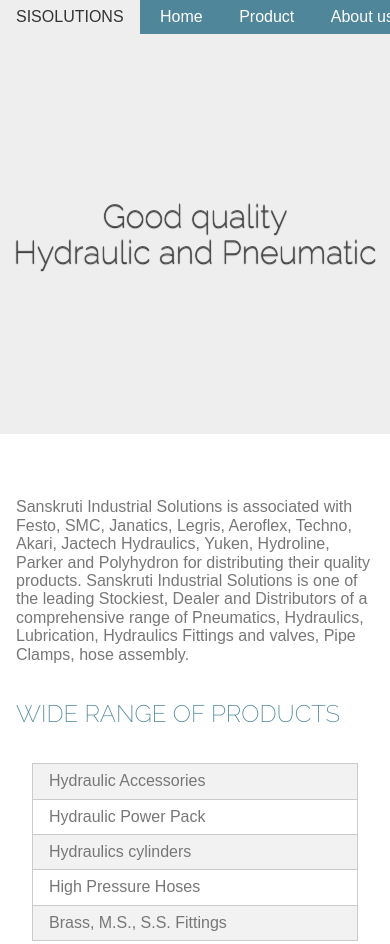
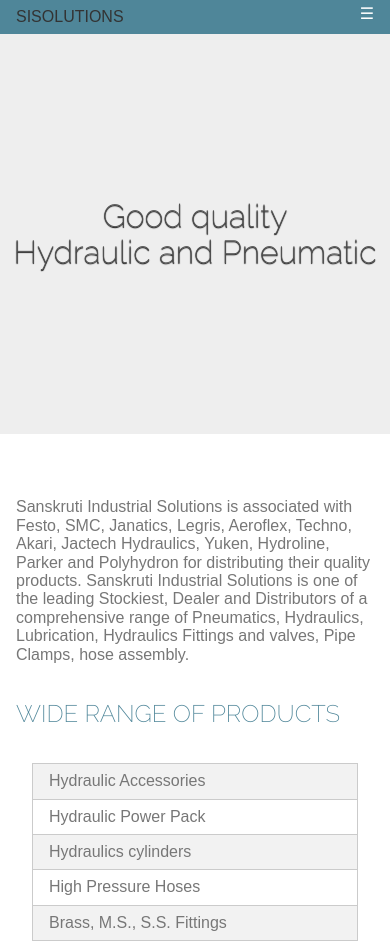
Before and after one commit to sisolin/sisolin.github.io, a plain HTML site: page index.html in a window 390 px wide. Shown: the top 944 px of the page. Drawn offline with nearby package versions, Linux system fonts and the light colour scheme.

Commit message:
Responsive menu
Horizontal menu is now responsive

```diff
--- a/index.html
+++ b/index.html
@@ -19,15 +19,22 @@
   <title>Home | Sanskriti Industrial Solutions</title>
 </head>
 <body>
-  <div class="pure-menu pure-menu-horizontal main-menu">
-    <a href="#" class="pure-menu-heading pure-menu-link main-menu-link">SISolutions</a>
-    <ul class="pure-menu-list">
-      <li class="pure-menu-item"><a href="#" class="pure-menu-link main-menu-link">Home</a></li>
-      <li class="pure-menu-item"><a href="#" class="pure-menu-link main-menu-link">Product</a></li>
-      <li class="pure-menu-item"><a href="#" class="pure-menu-link main-menu-link">About us</a></li>
+  <div class="pure-g" id="top">
+    <div class="pure-u-1">
+      <div class="pure-menu main-menu pure-menu-horizontal">
+        <a href="#" class="pure-menu-heading main-menu-link">SISolutions</a>
+        <ul class="pure-menu-list" id="menu">
+          <li class="pure-menu-item"><a href="#" class="pure-menu-link main-menu-link">Home</a></li>
+          <li class="pure-menu-item"><a href="#" class="pure-menu-link main-menu-link">Product</a></li>
+          <li class="pure-menu-item"><a href="#" class="pure-menu-link main-menu-link">About us</a></li>
+          <li class="pure-menu-item"><a href="#" class="pure-menu-link main-menu-link">Contact</a></li>
+        </div>
+        <a id="menu-icon" href="javascript:void(0);" onclick="responsiveMenu()">&#9776;</a>
     </div>
+  </div>
+
     <div class="banner">
-      <h1 class="banner-head top">
+      <h1 class="banner-head">
         Good quality<br>
         Hydraulic and Pneumatic
       </h1>
@@ -147,5 +154,17 @@
       </div>
     </div>
   </div>
+
+  <script type="text/javascript">
+  /* Toggle between adding and removing the "responsive" class to topnav when the user clicks on the icon */
+function responsiveMenu() {
+  var x = document.getElementById("menu-head");
+  if (x.className === "pure-menu main-menu pure-menu-horizontal") {
+      x.className = "pure-menu main-menu";
+  } else {
+      x.className += " pure-menu-horizontal";
+  }
+}
+  </script>
 </body>
 </html>
--- a/style.css
+++ b/style.css
@@ -1,8 +1,7 @@
 html, button, input, select, textarea,
 .pure-g [class *= "pure-u"] {
   color: #777;
-  font-size: 18px
-  font-weight: 200;
+  font-weight: 100;
 }
 
 .main-menu {
@@ -12,6 +11,26 @@
 .main-menu-link {
   color: #fff;
 }
+
+#menu-icon {
+  position: absolute;
+  top: 5px;
+  right: 1em;
+  color: #fff;
+  text-decoration: none;
+  display: none;
+}
+
+@media screen and (max-width: 600px) {
+
+  .pure-menu-horizontal .pure-menu-item {display: none;}
+
+  #menu-icon{
+    display: block;
+  }
+
+}
+
 h1, h2, h3, h4 {
   font-family: 'Raleway', sans-serif;
   font-weight: 200;
```
